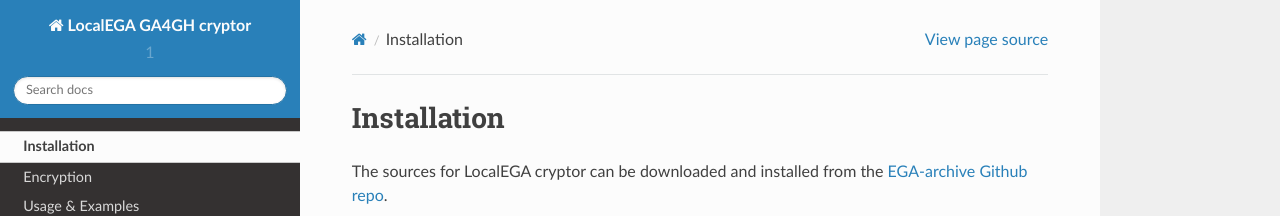
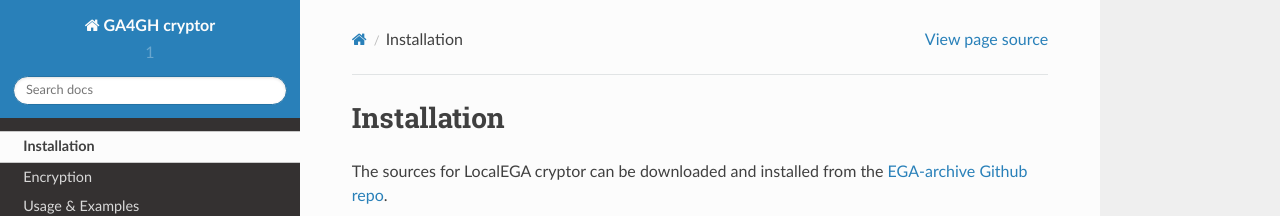
Before and after one commit to umccr/crypt4gh, a Sphinx documentation site: the page built from docs/setup.rst, in a window 1280 px wide. Shown: the top 216 px of the page. Built offline with Sphinx 7.4.7 and the Read the Docs theme 2.0.0, drawn with Linux system fonts in a browser that asks for light colours; some of the changed lines change nothing that is shown.

Commit message:
Update conf.py

```diff
--- a/docs/conf.py
+++ b/docs/conf.py
@@ -58,7 +58,7 @@
 current_year = str(datetime.date.today().year)
 
 # General information about the project.
-project = 'LocalEGA GA4GH cryptor'
+project = 'GA4GH cryptor'
 copyright = f'{current_year}, EGA System Developers'
 author = 'EGA System Developers'
 
@@ -94,7 +94,7 @@
 
 # -- Options for HTML output ----------------------------------------------
 
-html_title = 'NBIS LocalEGA GA4GH cryptor'
+html_title = 'GA4GH cryptor'
 
 # The theme to use for HTML and HTML Help pages.  See the documentation for
 # a list of builtin themes.
@@ -104,7 +104,7 @@
 #     'fixed_sidebar': True,
 #     'show_powered_by': False,
 #     #'badge_branch': 'dev',
-#     'github_repo': 'https://github.com/NBISweden/LocalEGA',
+#     'github_repo': 'https://github.com/EGA-archive/crypt4gh',
 #     'github_button': True,
 # }
 
@@ -144,8 +144,8 @@
     app.add_stylesheet('custom.css')
 
 # -- Other stuff ----------------------------------------------------------
-htmlhelp_basename = 'LocalEGA-cryptor'
+htmlhelp_basename = 'crypt4gh'
 latex_elements = {}
-latex_documents = [ (master_doc, 'LocalEGA-cryptor.tex', 'Local EGA cryptor', 'NBIS System Developers', 'manual') ]
-man_pages = [ (master_doc, 'localega', 'Local EGA', [author], 1) ]
-texinfo_documents = [ (master_doc, 'LocalEGA-cryptor', 'Local EGA cryptor', author, 'LocalEGA cryptor', 'GA4GH cryptographic tools', 'Miscellaneous') ]
+latex_documents = [ (master_doc, 'crypt4gh.tex', 'GA4GH cryptor', 'EGA System Developers', 'manual') ]
+man_pages = [ (master_doc, 'crypt4gh', 'GA4GH cryptor', [author], 1) ]
+texinfo_documents = [ (master_doc, 'crypt4gh', 'GA4GH cryptor', author, 'GA4GH cryptor', 'GA4GH cryptographic tools', 'Miscellaneous') ]
```
